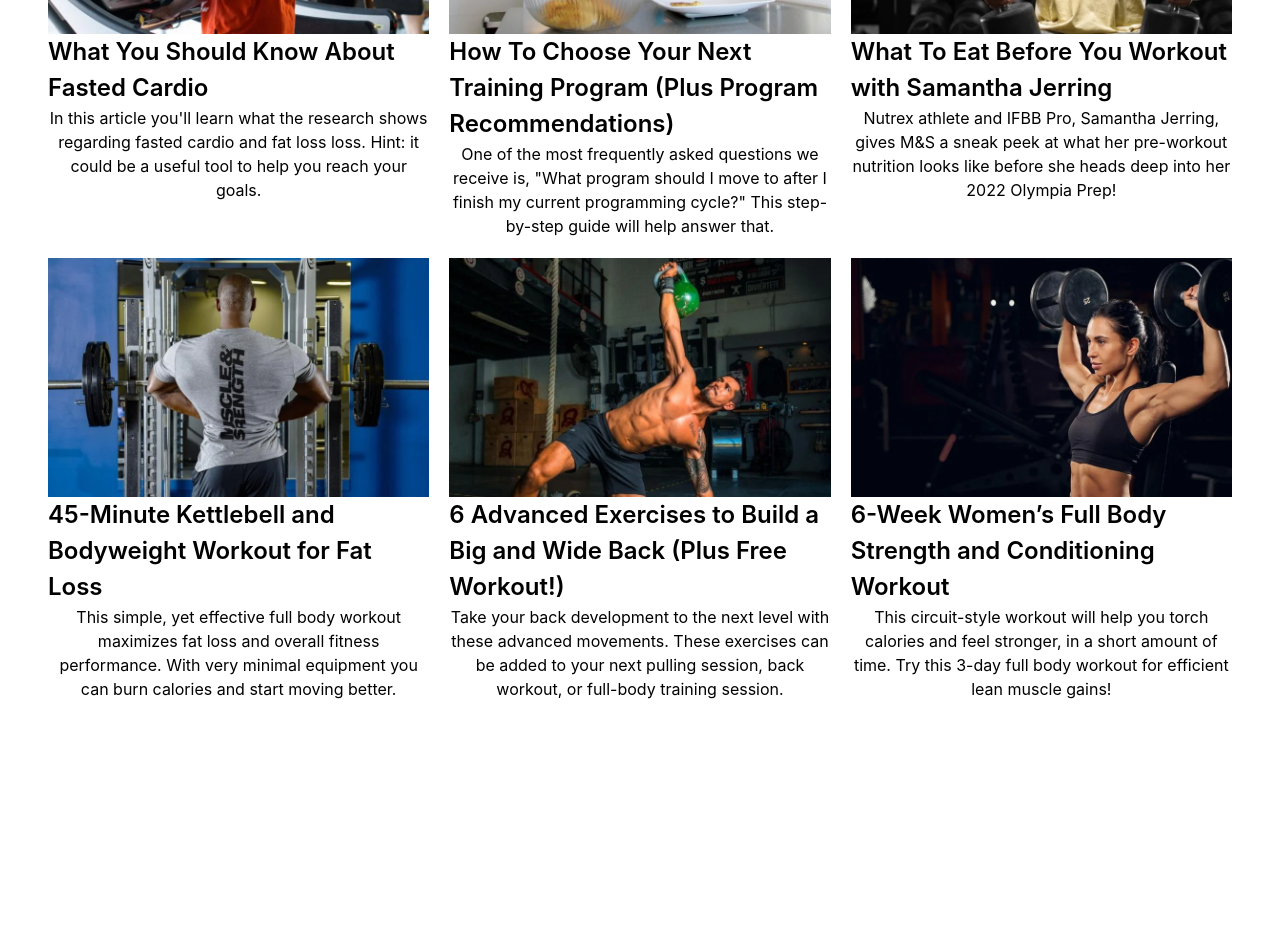
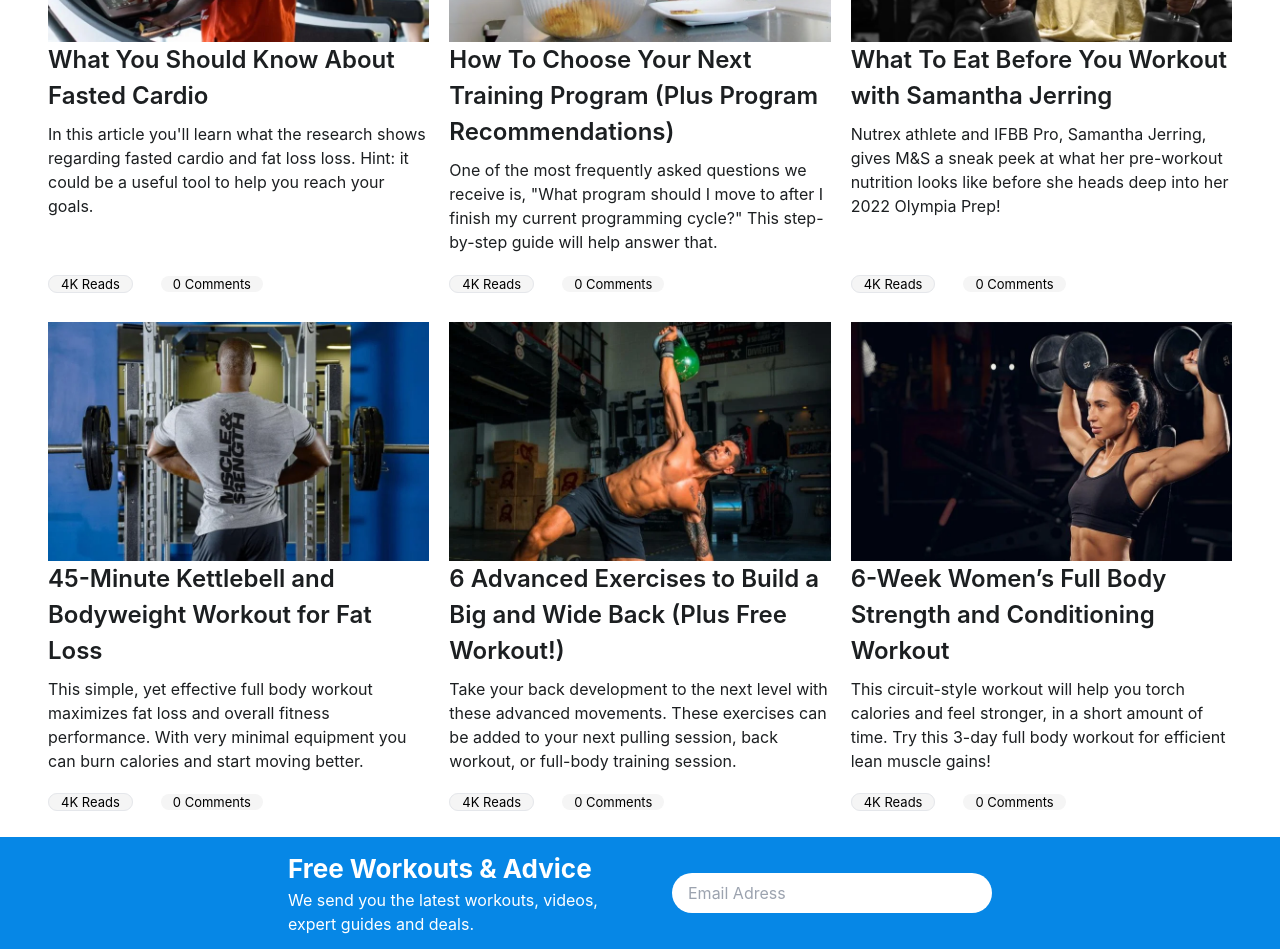
Before and after one commit to WezzieMan/gymsite-clone, a React (Create React App) app: page / in a window 1280 px wide. Shown: the part 1000-1949 px from the top of the page. Before the commit the page ends 1701 px from the top, so only its background shows below. Built offline with nearby package versions, Linux system fonts and the light colour scheme.

Commit message:
Finished article, added the Footer. Missing the add + edit hero img with linear gradient

```diff
--- a/src/App.js
+++ b/src/App.js
@@ -1,6 +1,8 @@
 import Hero from "./components/Hero";
 import Navbar from "./components/Navbar";
 import FirstArticle from "./components/FirstArticle";
+import Footer from "./components/Footer";
+import Ad from "./components/Ad";
 
 function App() {
   return (
@@ -12,15 +14,13 @@ function App() {
       <Hero />
 
       {/* Another Add */}
+      <Ad />
 
       {/* NEW AT MUSCLE & STRENGTH */}
       <FirstArticle />
 
-      {/* TRENDING IN WORKOUTS */}
-      {/* TRENDING IN ARTICLES */}
-      {/* MOST VIEWED EXERCISE GUIDES */}
-      {/* About */}
       {/* Footer */}
+      <Footer />
     </div>
   );
 }
--- /dev/null
+++ b/src/components/Ad.js
@@ -0,0 +1,9 @@
+const Ad = () => {
+  return (
+    <div>
+
+    </div>
+  );
+}
+
+export default Ad;
--- a/src/components/Cards.js
+++ b/src/components/Cards.js
@@ -1,9 +1,14 @@
-const Cards = ({title, text, img}) => {
+const Cards = ({title, text, img, reads, comments}) => {
   return (
-    <div className=''>
+    <div className='w-full relative mt-[3rem]'>
       <img src={img} alt="CardNew" />
-      <p className='font-semibold text-[24px] text-left '>{title}</p>
-      <p className=''>{text}</p>
+      <p className='font-semibold text-[24px] text-left text-[#1c1f21]'>{title}</p>
+      <p className='text-[#1c1f21] text-left mt-2'>{text}</p>
+
+      <div className="text-[13px] mt absolute -bottom-10 ">
+        <p className="inline border bg-[#f5f5f5] rounded-xl mr-7 px-3">{reads}</p>
+       <p className="inline bg-[#f5f5f5] rounded-xl px-3">{comments}</p>
+      </div>
     </div>
   );
 }
--- a/src/components/FirstArticle.js
+++ b/src/components/FirstArticle.js
@@ -9,25 +9,25 @@ import img6 from "../assets/cardsImages/img6.webp"
 
 const FirstArticle = () => {
   const cards = [
-    {title: "What You Should Know About Fasted Cardio", text: "In this article you'll learn what the research shows regarding fasted cardio and fat loss loss. Hint: it could be a useful tool to help you reach your goals.", img: img1},
-    {title: "How To Choose Your Next Training Program (Plus Program Recommendations)", text:'One of the most frequently asked questions we receive is, "What program should I move to after I finish my current programming cycle?" This step-by-step guide will help answer that.', img: img2},
-    {title: "What To Eat Before You Workout with Samantha Jerring", text:'Nutrex athlete and IFBB Pro, Samantha Jerring, gives M&S a sneak peek at what her pre-workout nutrition looks like before she heads deep into her 2022 Olympia Prep!', img: img3},
-    {title: "45-Minute Kettlebell and Bodyweight Workout for Fat Loss", text:'This simple, yet effective full body workout maximizes fat loss and overall fitness performance. With very minimal equipment you can burn calories and start moving better.', img: img4},
-    {title: "6 Advanced Exercises to Build a Big and Wide Back (Plus Free Workout!)", text:'Take your back development to the next level with these advanced movements. These exercises can be added to your next pulling session, back workout, or full-body training session.', img: img5},
-    {title: "6-Week Women’s Full Body Strength and Conditioning Workout", text:'This circuit-style workout will help you torch calories and feel stronger, in a short amount of time. Try this 3-day full body workout for efficient lean muscle gains!', img: img6}
+    {bigTitle: "", title: "What You Should Know About Fasted Cardio", text: "In this article you'll learn what the research shows regarding fasted cardio and fat loss loss. Hint: it could be a useful tool to help you reach your goals.", img: img1, reads:'4K Reads', comments:'0 Comments'},
+    {bigTitle: "", title: "How To Choose Your Next Training Program (Plus Program Recommendations)", text:'One of the most frequently asked questions we receive is, "What program should I move to after I finish my current programming cycle?" This step-by-step guide will help answer that.', img: img2, reads:'4K Reads', comments:'0 Comments'},
+    {bigTitle: "", title: "What To Eat Before You Workout with Samantha Jerring", text:'Nutrex athlete and IFBB Pro, Samantha Jerring, gives M&S a sneak peek at what her pre-workout nutrition looks like before she heads deep into her 2022 Olympia Prep!', img: img3, reads:'4K Reads', comments:'0 Comments'},
+    {bigTitle: "", title: "45-Minute Kettlebell and Bodyweight Workout for Fat Loss", text:'This simple, yet effective full body workout maximizes fat loss and overall fitness performance. With very minimal equipment you can burn calories and start moving better.', img: img4, reads:'4K Reads', comments:'0 Comments'},
+    {bigTitle: "", title: "6 Advanced Exercises to Build a Big and Wide Back (Plus Free Workout!)", text:'Take your back development to the next level with these advanced movements. These exercises can be added to your next pulling session, back workout, or full-body training session.', img: img5, reads:'4K Reads', comments:'0 Comments'},
+    {bigTitle: "", title: "6-Week Women’s Full Body Strength and Conditioning Workout", text:'This circuit-style workout will help you torch calories and feel stronger, in a short amount of time. Try this 3-day full body workout for efficient lean muscle gains!', img: img6, reads:'4K Reads', comments:'0 Comments'}
   ]
 
   return (
-    <div className="text-center pt-5 px-8 xl:px-12  mx-auto">
+    <div className="text-center pt-5 px-8 xl:px-12  mx-auto max-w-[80rem]">
       <div className="max-w-[45rem] md:max-w-[65rem] mx-auto">
         {/* Title */}
-        <p className="font-black text-[40px]  text-[#005599]">NEW AT MUSCLE & STRENGTH</p>
+        <p className="font-black text-[40px] text-[#005599] -mb-10">NEW AT MUSCLE & STRENGTH</p>
       </div>
 
       {/* News */}
       <div className='grid grid-cols-1 xmd:grid-cols-3 gap-x-5 gap-y-5 pt-6'>
         {cards.map(card => (
-          <Cards title={card.title} text={card.text} img={card.img}/>
+          <Cards bigTitle={card.bigTitle} title={card.title} text={card.text} img={card.img} reads={card.reads} comments={card.comments}/>
         ))}
       </div>
     </div>
--- /dev/null
+++ b/src/components/Footer.js
@@ -0,0 +1,21 @@
+const Footer = () => {
+  return (
+    <div className="bg-[#0687e6] py-4 mt-[4rem]">
+      <div className=" h-[5rem] text-white flex items-center lg:max-w-[55vw] mx-auto bg-[#0687e6] px-4 lg:px-0">
+        <div className="bg-[#0687e6]">
+          <p className="sm:text-[26px] font-bold ">Free Workouts & Advice</p>
+          <p>We send you the latest workouts, videos, expert guides and deals.</p>
+        </div>
+        <div className="hidden xl:flex pl-12 py- bg-[#0687e6]">
+          <input
+            type="search"
+            className="w-[20rem] py-2 rounded-full text-black pl-4"
+            placeholder="Email Adress"
+          />
+        </div>
+      </div>
+    </div>
+  );
+}
+
+export default Footer;
```
